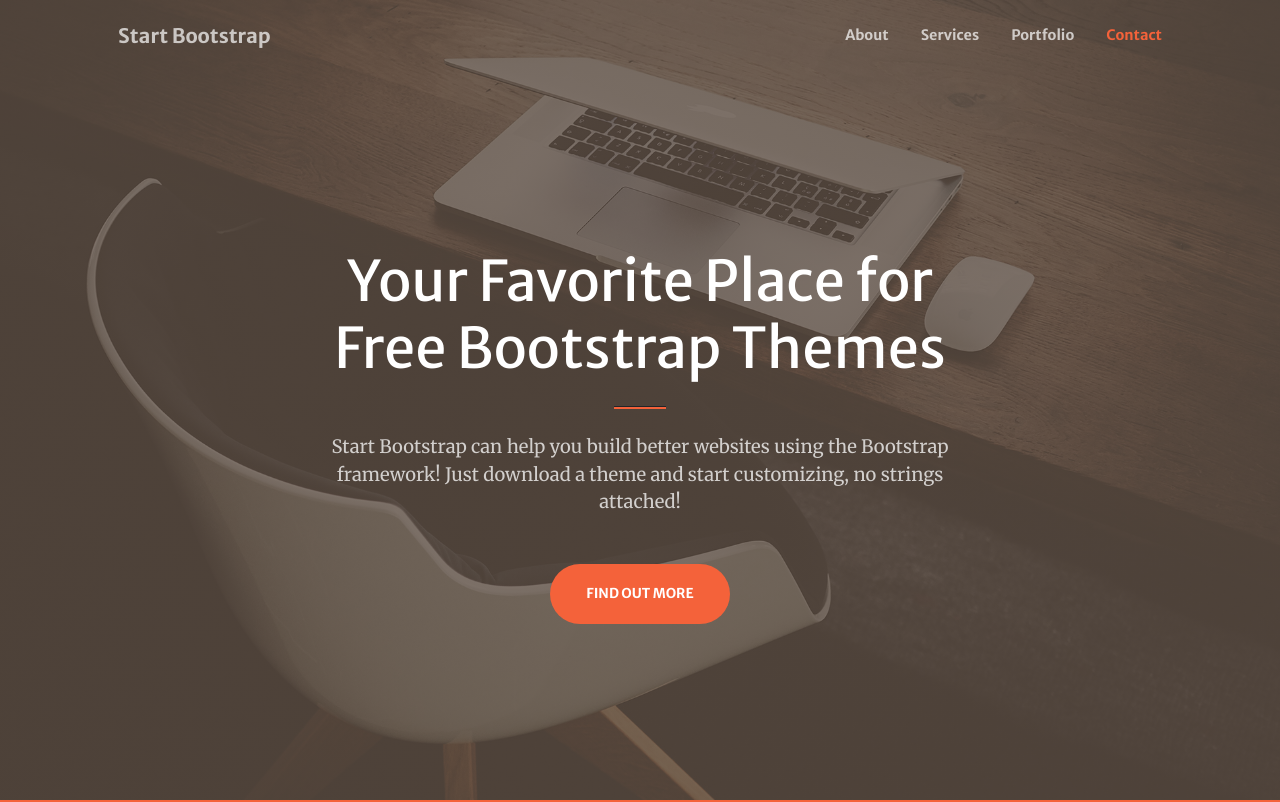
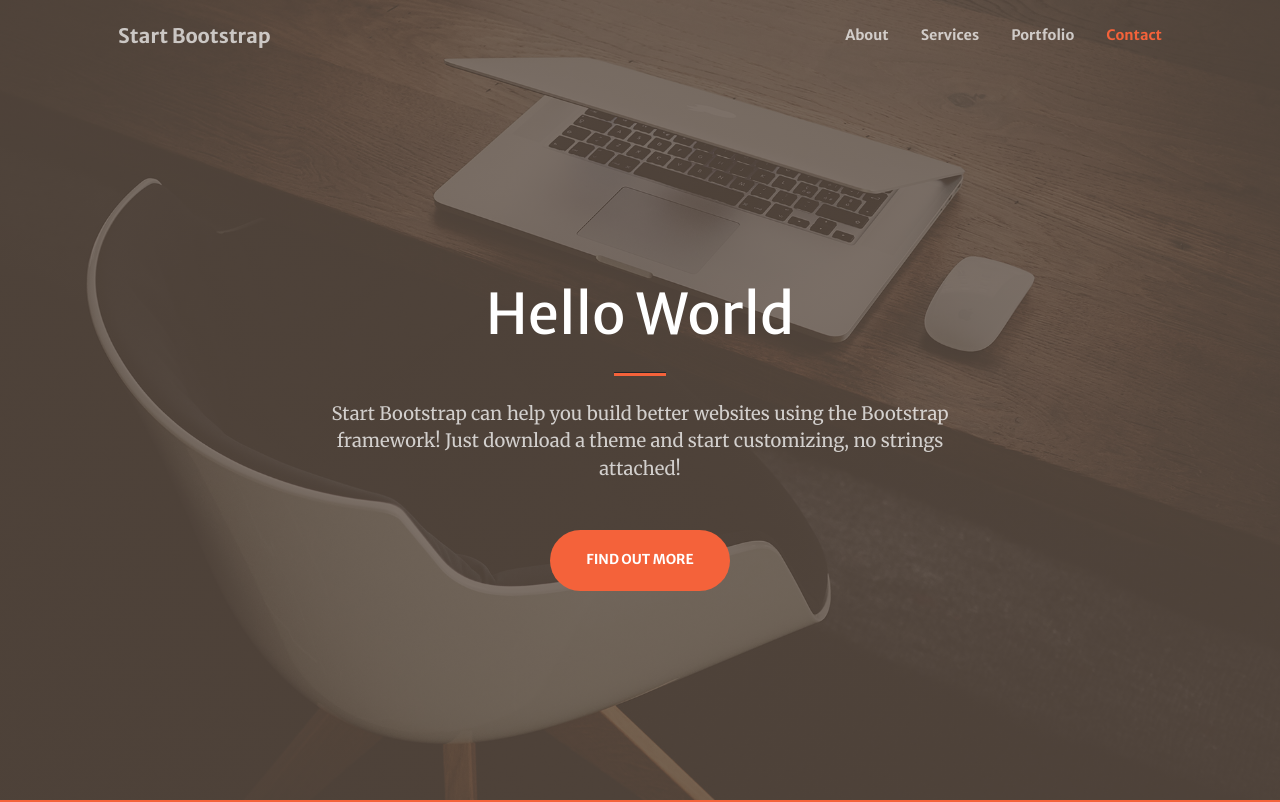
Before and after one commit to razhdin/html-project, a plain HTML site: page index.html in a window 1280 px wide. Shown: the top 802 px of the page. Drawn offline with nearby package versions, Linux system fonts and the light colour scheme; some packages are replaced by stand-ins of ours; a script that the page names is missing.

Commit message:
First cm

```diff
--- a/index.html
+++ b/index.html
@@ -39,7 +39,7 @@
             <div class="container px-4 px-lg-5 h-100">
                 <div class="row gx-4 gx-lg-5 h-100 align-items-center justify-content-center text-center">
                     <div class="col-lg-8 align-self-end">
-                        <h1 class="text-white font-weight-bold">Your Favorite Place for Free Bootstrap Themes</h1>
+                        <h1 class="text-white font-weight-bold">Hello World</h1>
                         <hr class="divider" />
                     </div>
                     <div class="col-lg-8 align-self-baseline">
```
